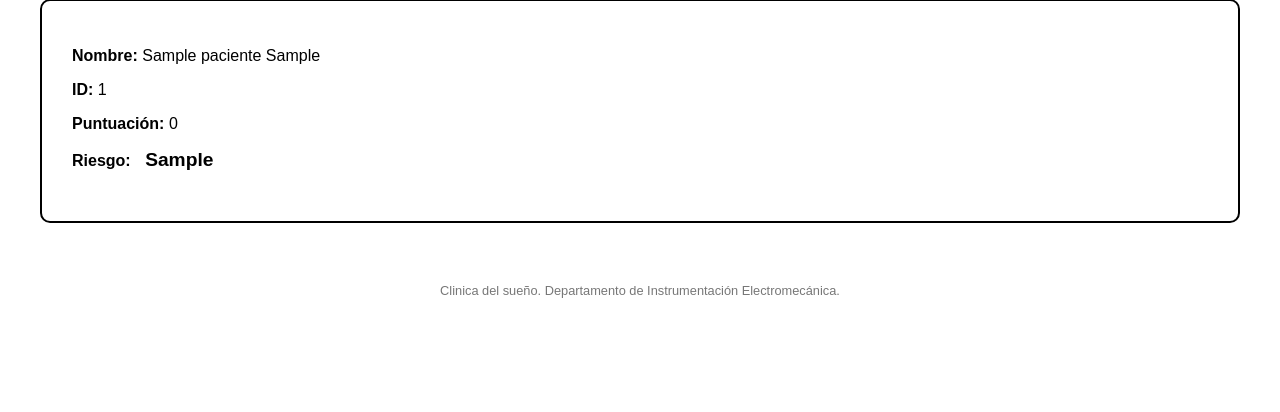
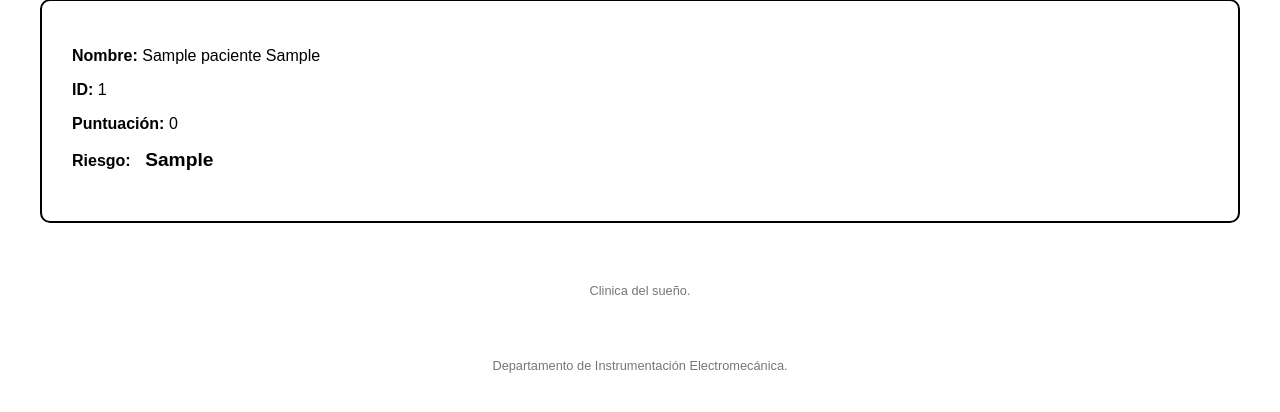
Before and after one commit to YNatashaMerazG/apnea_app, a Django app: template apneasueno/templates/paginas/pacientes/pase_pdf.html in a window 1280 px wide. Shown: the part 198-610 px from the top of the page. Run offline with Django 3.2, Linux system fonts and the light colour scheme; tables that the repository leaves empty hold one stand-in row (values such as "Sample post"); the template is opened without the code that fills it: values that come from a table or form of the project are taken from there, most other values are stand-ins (such as "Sample title", 1, 10 or a date in 2020); grey boxes marked "Sample" are stand-in pictures.

Commit message:
correccion pie de pagina

```diff
--- a/apneasueno/templates/paginas/pacientes/pase_pdf.html
+++ b/apneasueno/templates/paginas/pacientes/pase_pdf.html
@@ -144,6 +144,8 @@
     <!-- PIE DE PÁGINA -->
     <div class="footer">
         Clinica del sueño.
+    </div>
+        <div class="footer">
         Departamento de Instrumentación Electromecánica.
     </div>
 
```
